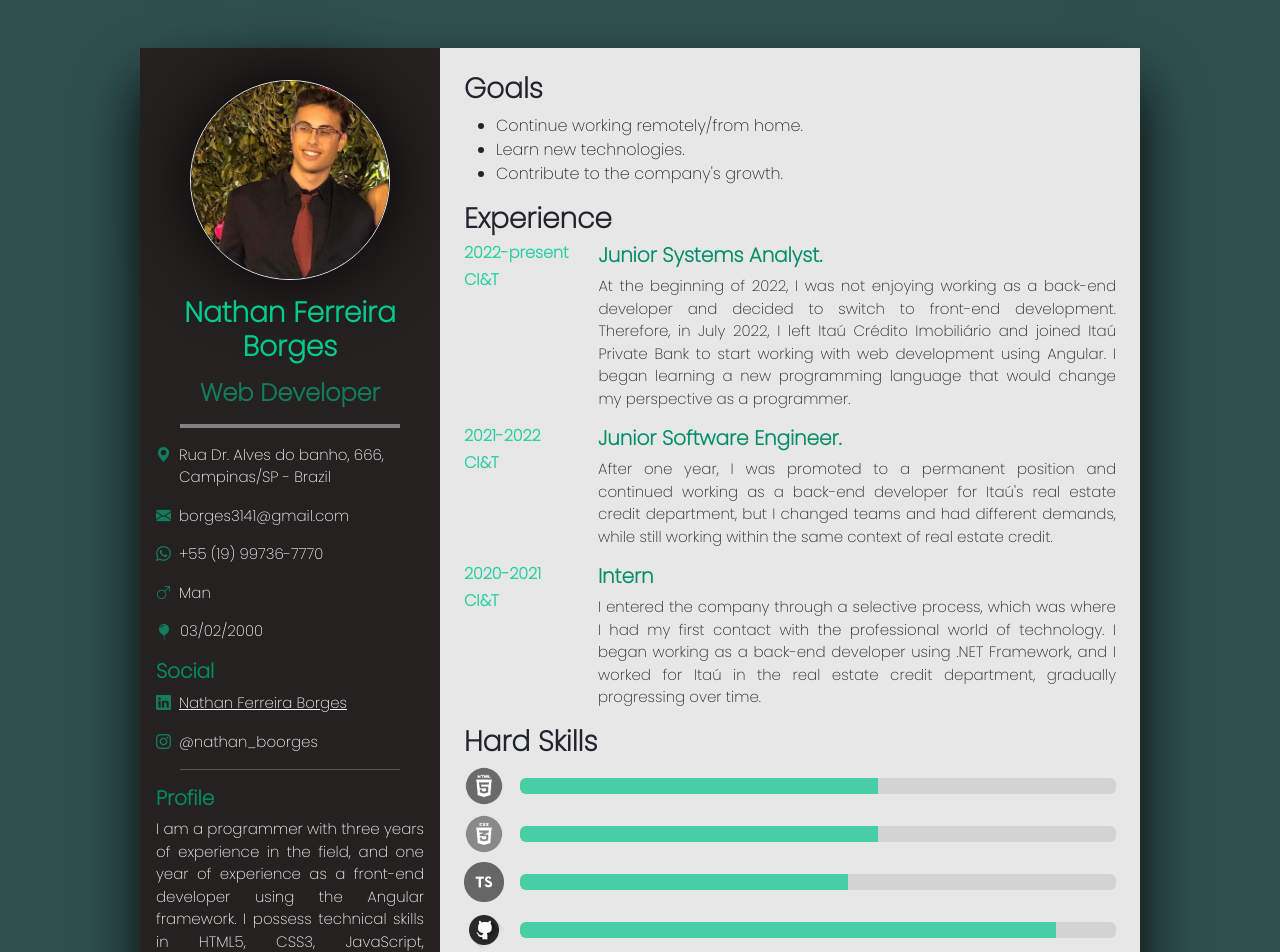
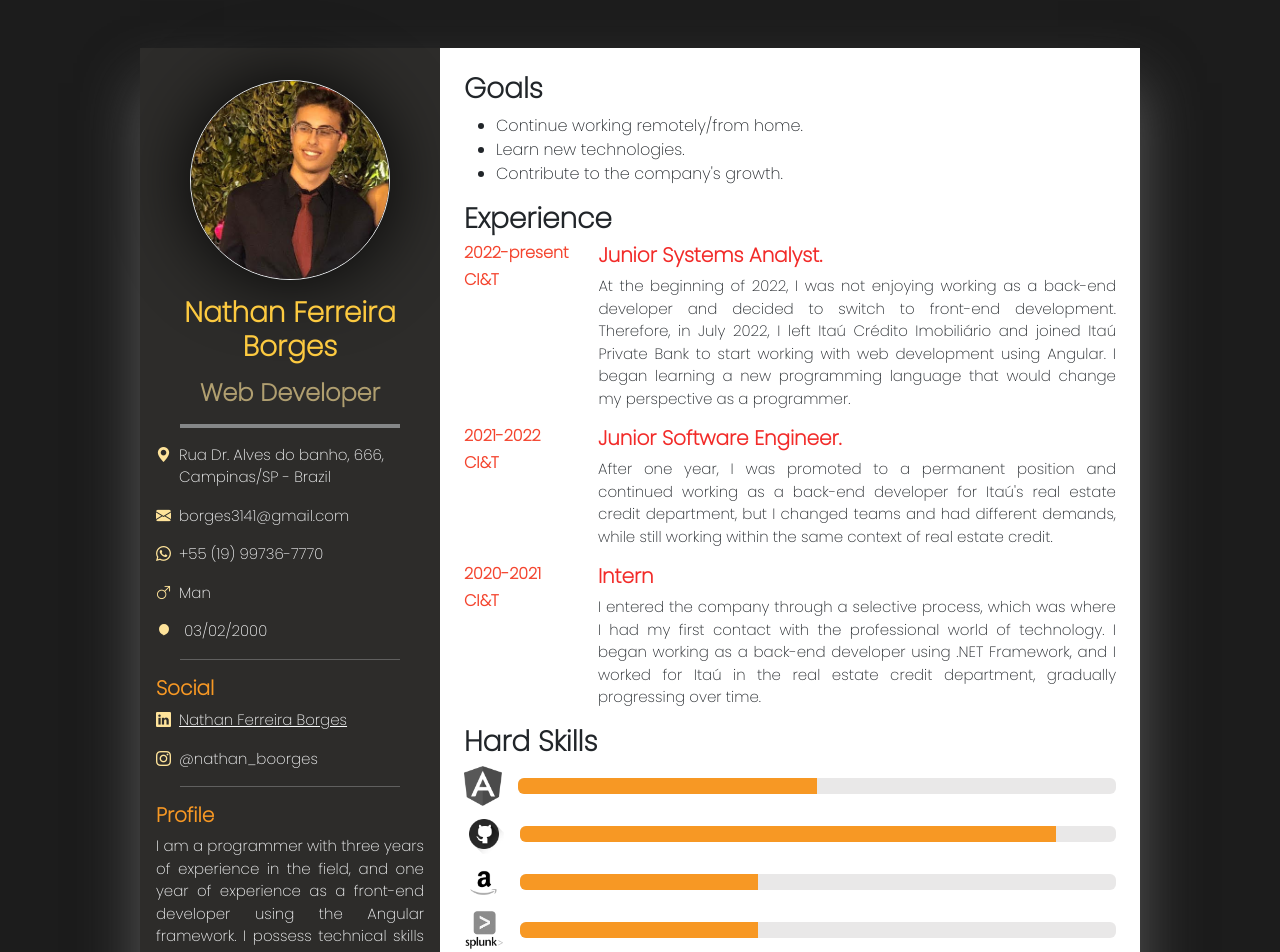
Before and after one commit to Nathan-Borges00/cv-project, an Angular app: page / in a window 1280 px wide. Shown: the top 952 px of the page. Built offline with nearby package versions, Linux system fonts and the light colour scheme.

Commit message:
feat: alteracao estilizacao e paleta de cores

```diff
--- a/src/app/my-curriculum/my-curriculum.component.html
+++ b/src/app/my-curriculum/my-curriculum.component.html
@@ -1,8 +1,7 @@
 <div class="d-flex justify-content-center align-items-center main">
-    <section id="curriculum" class="curriculum d-flex w-100 m-5">
+    <section class="curriculum d-flex w-100 m-5">
         <div class="left-side text-break text-light p-3">
             <section id="title">
-                <!-- <a (click)="gerarPDF()"><i class="bi bi-download download"></i></a> -->
                 <div class="d-flex align-items-center flex-column">
                     <img
                         src="assets/imgs/eu.jpeg"
@@ -33,10 +32,18 @@
                     >
                         <path
                             fill-rule="evenodd"
-                            d="M8.48 10.901C11.211 10.227 13 7.837 13 5A5 5 0 0 0 3 5c0 2.837 1.789 5.227 4.52 5.901l-.244.487a.25.25 0 1 0 .448.224l.04-.08c.009.17.024.315.051.45.068.344.208.622.448 1.102l.013.028c.212.422.182.85.05 1.246-.135.402-.366.751-.534 1.003a.25.25 0 0 0 .416.278l.004-.007c.166-.248.431-.646.588-1.115.16-.479.212-1.051-.076-1.629-.258-.515-.365-.732-.419-1.004a2.376 2.376 0 0 1-.037-.289l.008.017a.25.25 0 1 0 .448-.224l-.244-.487ZM4.352 3.356a4.004 4.004 0 0 1 3.15-2.325C7.774.997 8 1.224 8 1.5c0 .276-.226.496-.498.542-.95.162-1.749.78-2.173 1.617a.595.595 0 0 1-.52.341c-.346 0-.599-.329-.457-.644Z"
-                        /></svg
-                    >03/02/2000
+                            d="M8.48 10.901C11.211 10.227 13 7.837 13 5A5 5 0 0 0 3 5c0 2.837 1.789 5.227 4.52 5.901l-.244.487a.
+                            25.25 0 1 0 .448.224l.04-.08c.009.17.024.315.051.45.068.344.208.622.448 1.102l.013.028c.212.422.182.
+                            85.05 1.246-.135.402-.366.751-.534 1.003a.25.25 0 0 0 .416.278l.004-.007c.166-.248.431-.646.588-1.
+                            115.16-.479.212-1.051-.076-1.629-.258-.515-.365-.732-.419-1.004a2.376 2.376 0 0 1-.037-.289l.008.017a.
+                            25.25 0 1 0 .448-.224l-.244-.487ZM4.352 3.356a4.004 4.004 0 0 1 3.15-2.325C7.774.997 8 1.224 8 1.5c0 .
+                            276-.226.496-.498.542-.95.162-1.749.78-2.173 1.617a.595.595 0 0 1-.52.341c-.346 0-.599-.329-.457-.644Z"
+                        />
+                    </svg>
+                    03/02/2000
                 </p>
+
+                <hr class="mx-4" />
             </section>
 
             <section id="social-midias">
@@ -150,7 +157,7 @@
                 <h3>Hard Skills</h3>
                 <div class="d-flex flex-column my-2">
                     <div class="d-flex align-items-center mb-2">
-                        <img src="assets/imgs/html.png" alt="HTML logo" />
+                        <img src="assets/imgs/angular.png" alt="Angular logo" />
                         <div
                             class="progress w-100 ms-3"
                             role="progressbar"
@@ -158,31 +165,7 @@
                             aria-valuemin="0"
                             aria-valuemax="100"
                         >
-                            <div class="progress-bar text-dark" style="width: 60%"></div>
-                        </div>
-                    </div>
-                    <div class="d-flex align-items-center mb-2">
-                        <img src="assets/imgs/css.png" alt="CSS logo" />
-                        <div
-                            class="progress w-100 ms-3"
-                            role="progressbar"
-                            aria-label="Meu nivel atual de inglês."
-                            aria-valuemin="0"
-                            aria-valuemax="100"
-                        >
-                            <div class="progress-bar text-dark" style="width: 60%"></div>
-                        </div>
-                    </div>
-                    <div class="d-flex align-items-center mb-2">
-                        <img src="assets/imgs/ts.png" alt="TypeScript logo" />
-                        <div
-                            class="progress w-100 ms-3"
-                            role="progressbar"
-                            aria-label="Meu nivel atual de inglês."
-                            aria-valuemin="0"
-                            aria-valuemax="100"
-                        >
-                            <div class="progress-bar text-dark" style="width: 55%"></div>
+                            <div class="progress-bar text-dark" style="width: 50%"></div>
                         </div>
                     </div>
                     <div class="d-flex align-items-center mb-2">
--- a/src/app/my-curriculum/my-curriculum.component.scss
+++ b/src/app/my-curriculum/my-curriculum.component.scss
@@ -1,31 +1,27 @@
 .main {
-    background: darkslategray;
+    background: #1c1c1c;
     .curriculum {
         max-width: 1000px;
         min-height: 1000px;
-        box-shadow: 0 35px 55px rgba(0, 0, 0, 0.9);
+        box-shadow: 0 35px 55px rgba(94, 94, 94, 0.9);
         .left-side {
-            background-color: rgb(37, 33, 33);
+            background-color: #2d2c2a;
             flex-basis: 30%;
 
             .progress {
                 background-color: rgb(56, 50, 50);
             }
             .progress-bar {
-                background-color: hsla(162, 100%, 40%, 0.66) !important;
+                background-color: #fee39a !important;
             }
 
             #title {
-                .download {
-                    font-size: x-large;
-                    color: whitesmoke;
-                }
                 h4 {
-                    color: hsla(162, 100%, 40%, 0.537);
+                    color: #fee39aa1;
                     font-weight: bold;
                 }
                 h3 {
-                    color: hsl(162, 100%, 40%);
+                    color: #fdca40;
                     font-weight: bold;
                 }
                 hr {
@@ -51,13 +47,13 @@
 
             #education {
                 h6 {
-                    color: hsla(162, 98%, 24%, 0.781);
+                    color: #fee39ad0;
                     font-weight: bold;
                 }
             }
         }
         .right-side {
-            background-color: rgb(231, 231, 231);
+            background-color: white;
             flex-basis: 70%;
 
             h3 {
@@ -69,15 +65,19 @@
             }
 
             .progress-bar {
-                background-color: hsla(162, 100%, 40%, 0.66) !important;
+                background-color: #f79824 !important;
             }
 
             #experience {
                 text-align: justify;
 
+                h5 {
+                    color: #f22b29;
+                }
+
                 .year-company {
                     h6 {
-                        color: hsla(162, 100%, 40%, 0.841);
+                        color: #f4442e;
                     }
                 }
 
@@ -120,13 +120,13 @@
     }
 
     h5 {
-        color: hsl(162, 99%, 28%);
+        color: #f79824;
         font-weight: bold;
     }
 
     i,
     svg {
-        color: hsla(162, 100%, 40%, 0.537);
+        color: #fee39a;
     }
 
     img {
--- a/src/styles.scss
+++ b/src/styles.scss
@@ -6,12 +6,12 @@
 }
 
 ::-webkit-scrollbar-thumb {
-    background-color: hsla(162, 100%, 40%, 0.66);
+    background-color: #fee39a;
     border-radius: 10px;
 }
 
 ::-webkit-scrollbar-track {
-    background-color: darkslategray;
+    background-color: #2d2c2a;
 }
 
 * {
```
